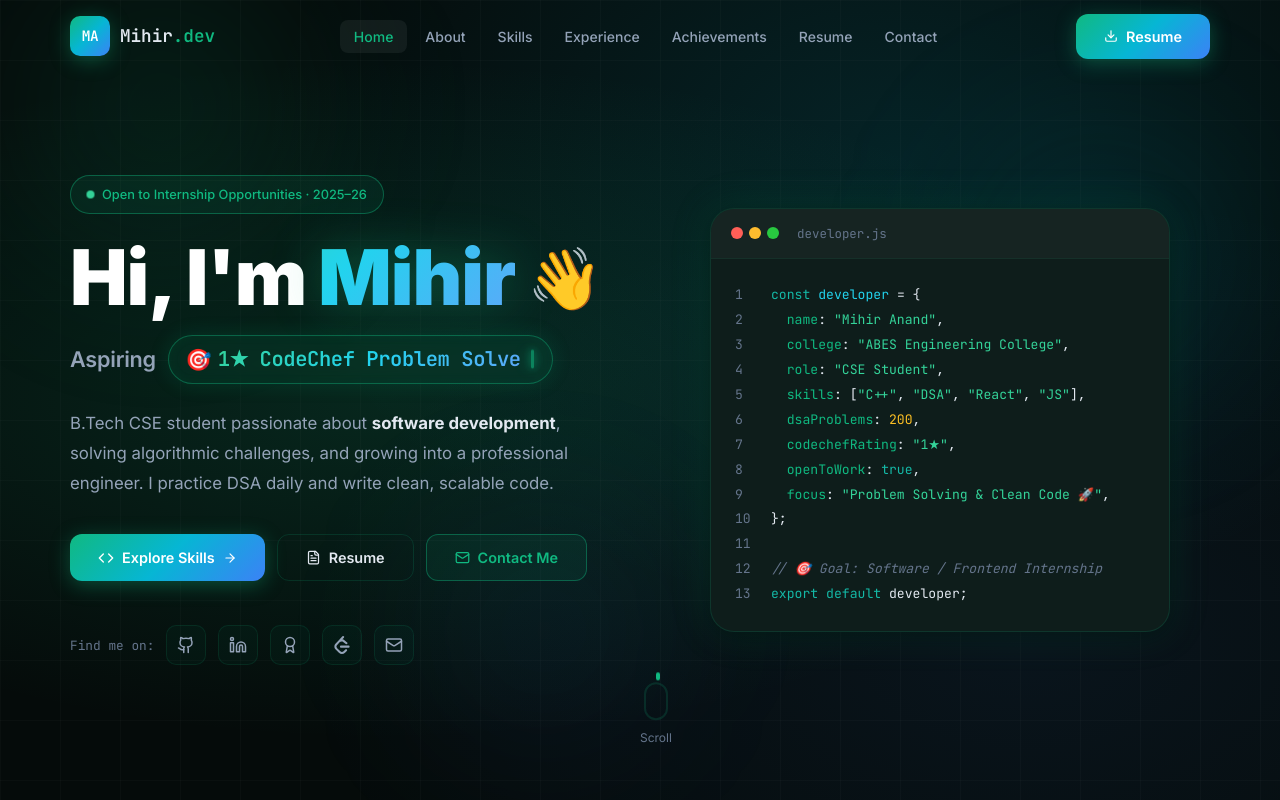
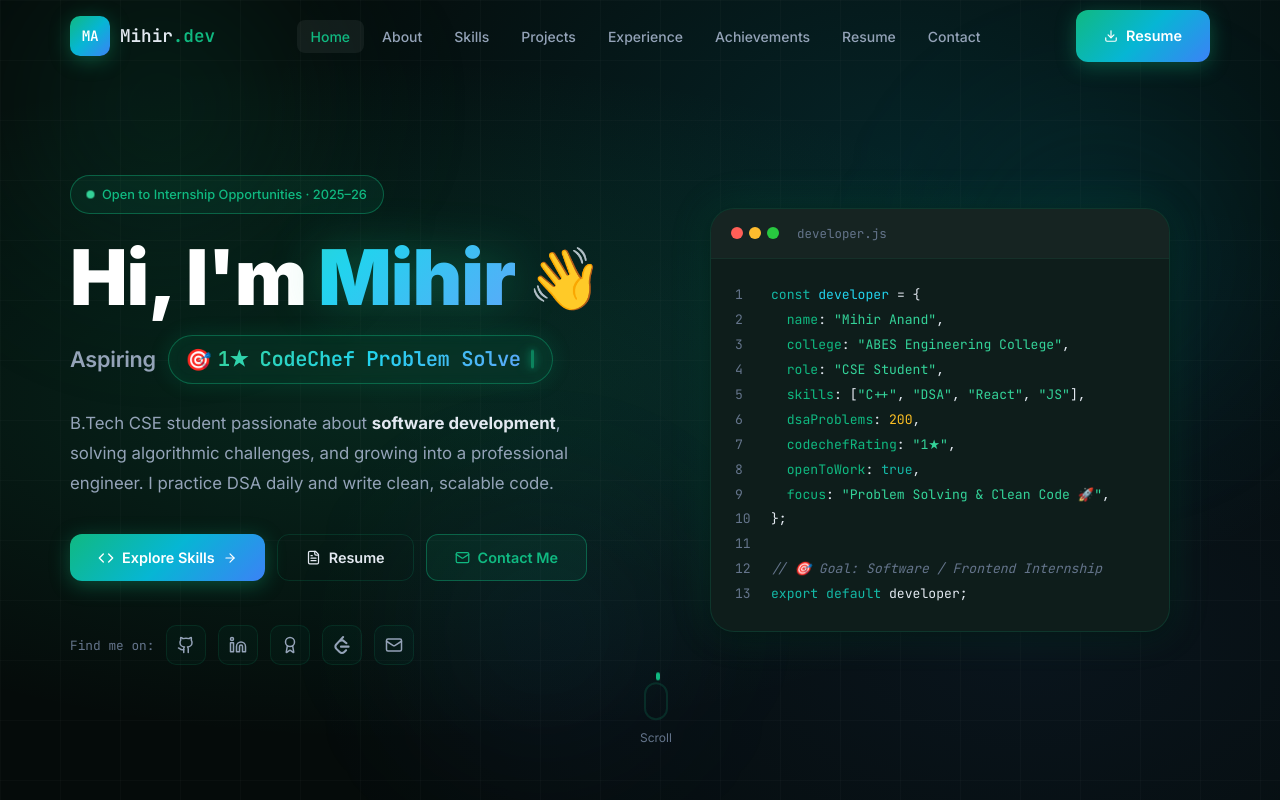
Before and after one commit to mihir1245anand/protfolio, a React (Vite) app: page / in a window 1280 px wide. Shown: the top 800 px of the page. Built offline with nearby package versions, Linux system fonts and the light colour scheme.

Commit message:
feat(navbar): add Projects link to desktop navigation menu

```diff
--- a/src/components/Navbar.jsx
+++ b/src/components/Navbar.jsx
@@ -17,6 +17,7 @@ export default function Navbar({ activeSection, scrollTo }) {
     { id: 'home', label: 'Home' },
     { id: 'about', label: 'About' },
     { id: 'skills', label: 'Skills' },
+    { id: 'projects', label: 'Projects' },
     { id: 'experience', label: 'Experience' },
     { id: 'achievements', label: 'Achievements' },
     { id: 'resume', label: 'Resume' },
@@ -51,10 +52,15 @@ export default function Navbar({ activeSection, scrollTo }) {
           </ul>
 
           <div className="navbar-cta">
-            <button className="btn btn-primary" onClick={() => handleNavClick('resume')}>
+            <a
+              href="https://flowcv.com/resume/4a6cn46cb2oc"
+              className="btn btn-primary"
+              target="_blank"
+              rel="noreferrer"
+            >
               <Download size={14} />
               Resume
-            </button>
+            </a>
 
             <button
               className={`hamburger ${mobileMenuOpen ? 'open' : ''}`}
@@ -84,10 +90,15 @@ export default function Navbar({ activeSection, scrollTo }) {
           ))}
         </ul>
         <div className="mobile-menu-cta">
-          <button className="btn btn-primary" onClick={() => handleNavClick('resume')}>
+          <a
+            href="https://flowcv.com/resume/4a6cn46cb2oc"
+            className="btn btn-primary"
+            target="_blank"
+            rel="noreferrer"
+          >
             <Download size={14} />
             Download Resume
-          </button>
+          </a>
         </div>
       </div>
     </>
```
